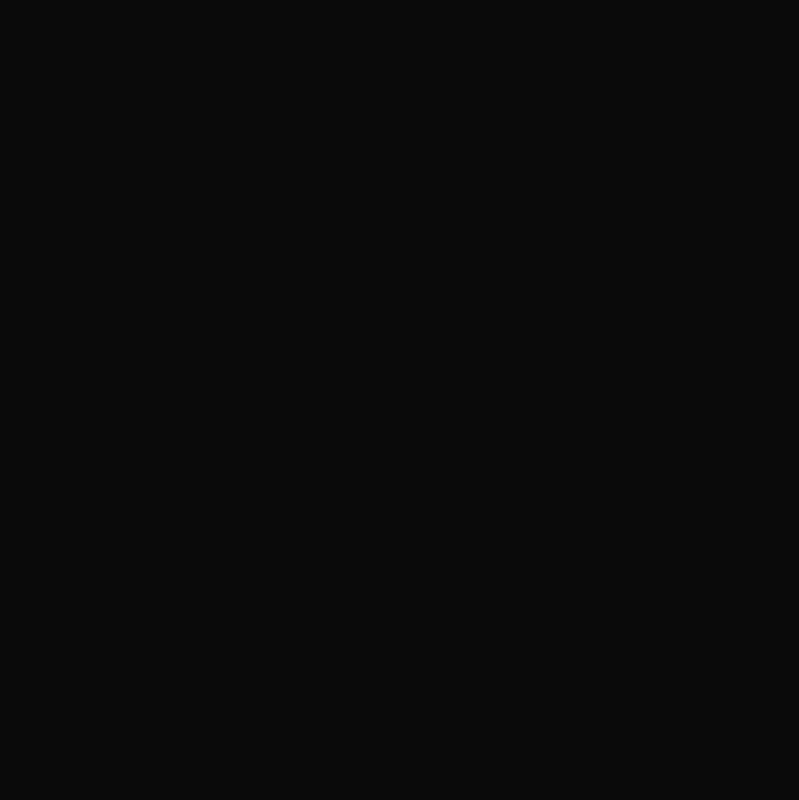
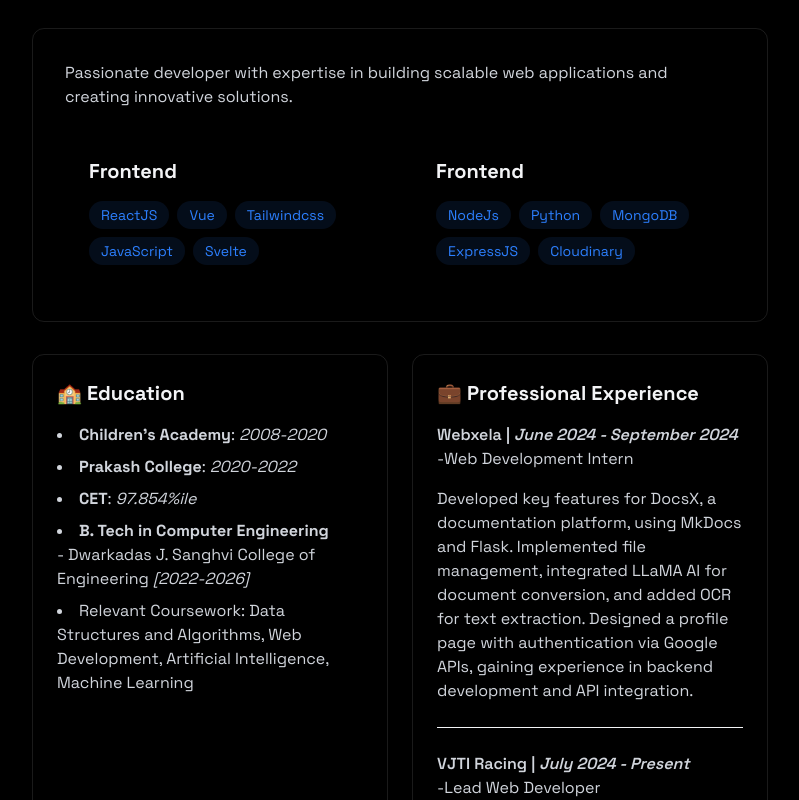
Before and after one commit to Svayam10/Portfolio-, a React (Vite) app: page / in a window 1280 px wide. Shown: the part 920-1720 px from the top of the page, without its empty margins (240-1039 px from the left). Before the commit the page ends 800 px from the top, so only its background shows below. Built offline with nearby package versions, Linux system fonts and the light colour scheme.

Commit message:
About Section Halfway done

```diff
--- a/src/App.jsx
+++ b/src/App.jsx
@@ -5,6 +5,7 @@ import { useState } from 'react'
 import { Navbar } from './components/Navbar.jsx'
 import { MobileMenu } from './components/MobileMenu.jsx'
 import { Home } from './components/sections/Home.jsx'
+import {About} from './components/sections/About.jsx'
 
 function App() {
   const [isLoaded, setIsLoaded] = useState(false)
@@ -17,6 +18,7 @@ function App() {
         <Navbar menuOpen={menuOpen} setMenuOpen={setMenuOpen}/>
         <MobileMenu menuOpen={menuOpen} setMenuOpen={setMenuOpen}/>
         <Home/>
+        <About/>
 
       </div>
     </>
--- a/src/components/sections/About.jsx
+++ b/src/components/sections/About.jsx
@@ -0,0 +1,73 @@
+export const About = ()=>{
+    const frontendSkills = ["ReactJS", "Vue", "Tailwindcss", "JavaScript", "Svelte"]
+    const backendSkills = ["NodeJs", "Python", "MongoDB", "ExpressJS", "Cloudinary"]
+    return(
+        <section id="about" className="min-h-screen flex items-center justify-center py-20">
+            <div className="max-w-3xl mx-auto px-4">
+                <h2 className="text-3xl font-bold mb-8 bg-gradient-to-r from-blue-500 to-cyan-400 bg-clip-text text-transparent text-center">About Me</h2>
+                <div className="rounded-xl p-8 border-white/10 border hover:-translate-y-1 transition-all">
+                    <p className="text-gray-300 mb-6">
+                        Passionate developer with expertise in building scalable web applications and creating innovative solutions.
+                    </p>
+                    <div className="grid grid-cols-1 md:grid-cols-2 gap-6">
+                        <div className="rounded-xl p-6 hover:-translate-y-1 transition-all">
+                            <h3 className="text-xl font-bold mb-4">Frontend</h3>
+                            <div className="flex flex-wrap gap-2">
+                                {frontendSkills.map((tech,key)=>(
+                                    <span key={key} className="bg-blue-500/10 text-blue-500 py-1 px-3 rounded-full text-sm hover:bg-blue-500/20 hover:shadow-[0_2px_8px_rgba(59,130,2246,0.2)] transition">{tech}   </span>
+                                ))}
+                            </div>
+                        </div>
+
+                        <div className="rounded-xl p-6 hover:-translate-y-1 transition-all">
+                            <h3 className="text-xl font-bold mb-4">Frontend</h3>
+                            <div className="flex flex-wrap gap-2">
+                                {backendSkills.map((tech,key)=>(
+                                    <span key={key} className="bg-blue-500/10 text-blue-500 py-1 px-3 rounded-full text-sm hover:bg-blue-500/20 hover:shadow-[0_2px_8px_rgba(59,130,2246,0.2)] transition">{tech}   </span>
+                                ))}
+                            </div>
+                        </div>
+
+                    </div>
+                </div>
+                <div className="grid grid-cols-1 md:grid-cols-2 gap-6 mt-8">
+                    <div className="p-6 rounded-xl border-white/10 border hover:-translate-y-1 transition-all">
+                        <h3 className="text-xl font-bold mb-4">🏫 Education</h3>
+                        <ul className="list-disc list-inside text-gray-300 space-y-2">
+                            <li>
+                                <strong>Children's Academy</strong>: <em>2008-2020</em>
+                            </li>
+                            <li>
+                                <strong>Prakash College</strong>:  <em>2020-2022</em>
+                            </li>
+                            <li>
+                                <strong>CET</strong>: <em>97.854%ile</em>
+                            </li>
+                            <li>
+                                <strong>B. Tech in Computer Engineering</strong> <br />- Dwarkadas J. Sanghvi College of Engineering <em> [2022-2026]</em>
+                            </li>
+                            <li>
+                                Relevant Coursework: Data Structures and Algorithms, Web Development, Artificial Intelligence, Machine Learning
+                            </li>
+                        </ul>
+                    </div>
+                    <div className="p-6 rounded-xl border-white/10 border hover:-translate-y-1 transition-all">
+                        <h3 className="text-xl font-bold mb-4"> 💼  Professional Experience</h3>
+                        <div className="space-y-4 text-gray-300">
+                            <div>
+                                <h4 className="font-semibold">Webxela | <em>June 2024 - September 2024</em> </h4>-Web Development Intern
+                            </div>
+                            <p>Developed key features for DocsX, a documentation platform, using MkDocs and Flask. Implemented file management, integrated LLaMA AI for document conversion, and added OCR for text extraction. Designed a profile page with authentication via Google APIs, gaining experience in backend development and API integration.</p>
+                        </div><br /><hr /><br />
+                        <div className="space-y-4 text-gray-300">
+                            <div>
+                                <h4 className="font-semibold">VJTI Racing | <em>July 2024 - Present</em> </h4>-Lead Web Developer
+                            </div>
+                            <p>Developed the official website <a href="www.vjtiracing.in"><u>VJTI Racing</u></a> using ReactJS and Tailwind CSS for a dynamic user experience. Implemented backend automation with Google Apps Script, improving efficiency. Collaborated on design and features to enhance visibility and engagement.</p>
+                        </div>
+                    </div>
+                </div>
+            </div>
+        </section>
+    )
+}
--- a/src/components/sections/Home.jsx
+++ b/src/components/sections/Home.jsx
@@ -2,7 +2,7 @@ export const Home = () => {
     return(
         <section id="home" className="min-h-screen flex items-center justify-center relative">
             <div className="text-center z-10 px-4">
-                <h1 className="text-5xl md:text-7xl font-bold mb-6 bg-gradient-to-r from-blue-500 to-purple-500 bg-clip-text text-transparent leading-right">Hi, I'm Svayam Mehta</h1>
+                <h1 className="text-5xl md:text-7xl font-bold mb-6 bg-gradient-to-r from-blue-500 to-cyan-400 bg-clip-text text-transparent leading-right">Hi, I'm Svayam Mehta</h1>
 
                 <p className="text-gray-400 text-lg mb-8 max-w-lg mx-auto">
                     I'm a full-stack developer who loves crafting clean, scalable web applications. My goal is to build solutions that offer both excetional performance and a delightful user experience.
```
